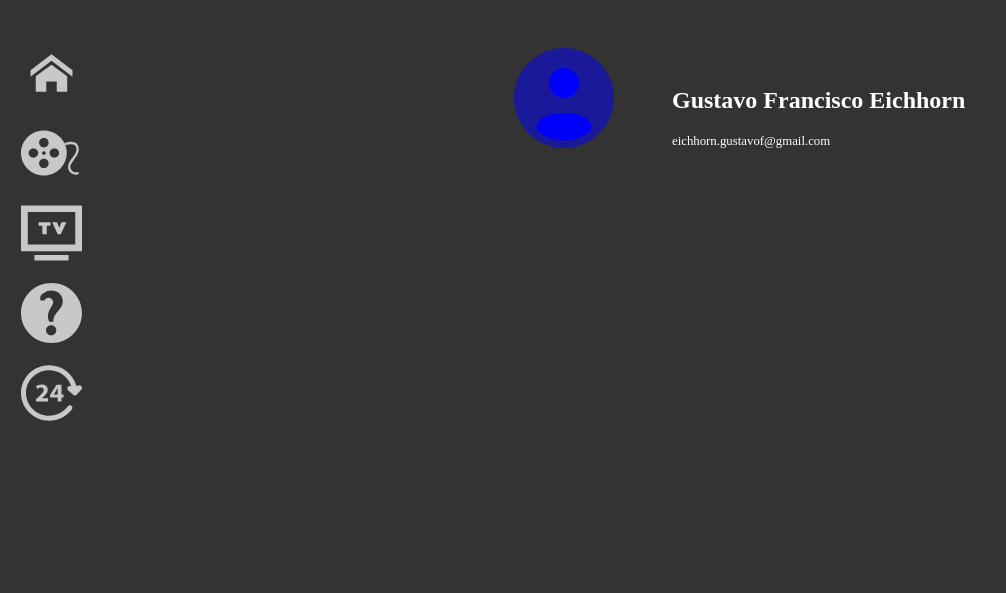
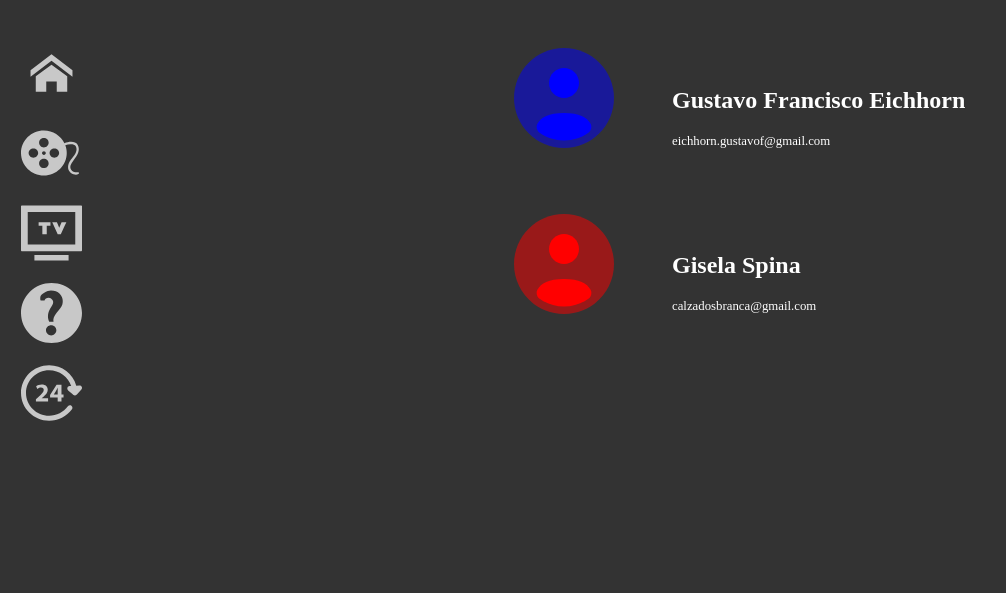
Before and after one commit to Gustavo-F-E/nodeJS, a plain HTML site: page pages/grupo_24.html in a window 1280 px wide. Shown: the part 207-800 px from the top of the page, without its empty margins (0-1006 px from the left). Drawn offline with Linux system fonts and the light colour scheme.

Commit message:
nuevo miembro del grupo 24

```diff
--- a/pages/grupo_24.html
+++ b/pages/grupo_24.html
@@ -39,6 +39,11 @@
           <div class="nombre-y-apellido">Gustavo Francisco Eichhorn </div>
           <div  class="mail">eichhorn.gustavof@gmail.com</div>
         </article>
+        <article>
+          <div class="avatar"><img src="../ASSETS/svg/user_red.svg" alt="usuario-rosa" class="img-user-avatar"></div>
+          <div class="nombre-y-apellido">Gisela Spina </div>
+          <div class="mail">calzadosbranca@gmail.com</div>
+        </article>
       </section>
     </main>
     <aside>
```
Also changed, not shown: README.md.
